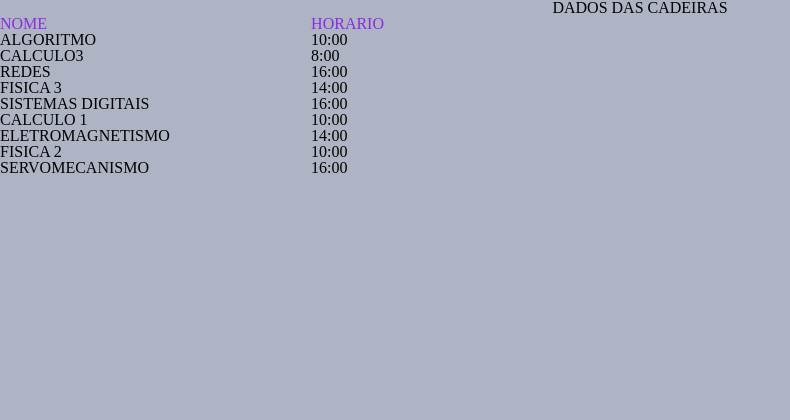
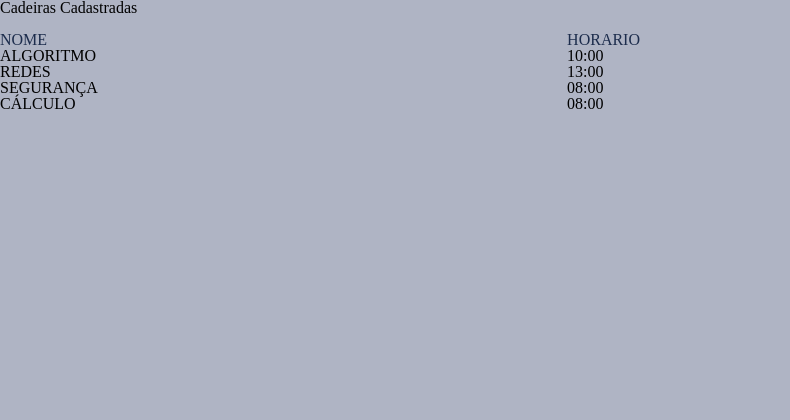
Before and after one commit to Piripa/2wp-project, a Flask app: page /cadeirasprofessor in a window 1280 px wide. Shown: the part 150-570 px from the top of the page, without its empty margins (0-790 px from the left). Run offline with Flask 3, Linux system fonts and the light colour scheme; data comes from the database, SQL or seed files in the repository.

Commit message:
Sprint finalizada

```diff
--- a/app.py
+++ b/app.py
@@ -3,8 +3,8 @@ import sqlite3
 
 app = Flask(__name__)
 
-def obter_dados():
-    dados = sqlite3.connect('cadeiras.db')
+def obter_dados(banco):
+    dados = sqlite3.connect(banco)
     cursor = dados.cursor()
     """
     cursor.execute("INSERT INTO cadeiras VALUES ('Sistemas Digitais','16:00')"
@@ -50,18 +50,14 @@ def aluno():
 
 @app.route("/cadeiras")
 def cadeiras():
-    dados_tabela, colunas_tabela = obter_dados()
+    dados_tabela, colunas_tabela = obter_dados('cadeiras.db')
     return render_template("cadeiras.html", dados_tabela = dados_tabela, colunas_tabela = colunas_tabela)
 
 @app.route('/cadeirasprofessor')
-def cadeiras():
-    dados_tabela, colunas_tabela = obter_dados()
+def cadeirasprofessor():
+    dados_tabela, colunas_tabela = obter_dados('testando.db')
     return render_template("cadeirasprofessor.html", dados_tabela = dados_tabela, colunas_tabela = colunas_tabela)
 
 @app.route('/frequencia')
 def frequencia():
     return render_template("frequencia.html")
-
-
-if __name__ == "__main__":
-    app.run(debug=True)
--- a/static/style.css
+++ b/static/style.css
@@ -8,7 +8,8 @@ header {
     margin-right: auto;
 
 }
-.titulo{
+
+.titulo {
     text-align: center;
     text-transform: uppercase;
 }
@@ -55,9 +56,11 @@ img {
     color: white;
 
 }
-.entrar:hover{
+
+.entrar:hover {
     transform: scale(1.2);
 }
+
 .separar-botao {
     display: inline-block;
     margin: 20px 15px;
@@ -102,15 +105,17 @@ body {
 
 table {
     border-collapse: collapse;
-    width: 30%;
+    width: 50%;
 }
+
 th {
-    background-color:#afb4c4;
-    color: blueviolet;
+    background-color: #afb4c4;
+    color: #1c2c4c;
     width: 100%;
 }
 
-th, td {
+th,
+td {
     padding: 8px;
     text-align: left;
     border-bottom: 1px solid #ddd;
```
Also changed, not shown: templates/professor.html (+9 -6 lines).
